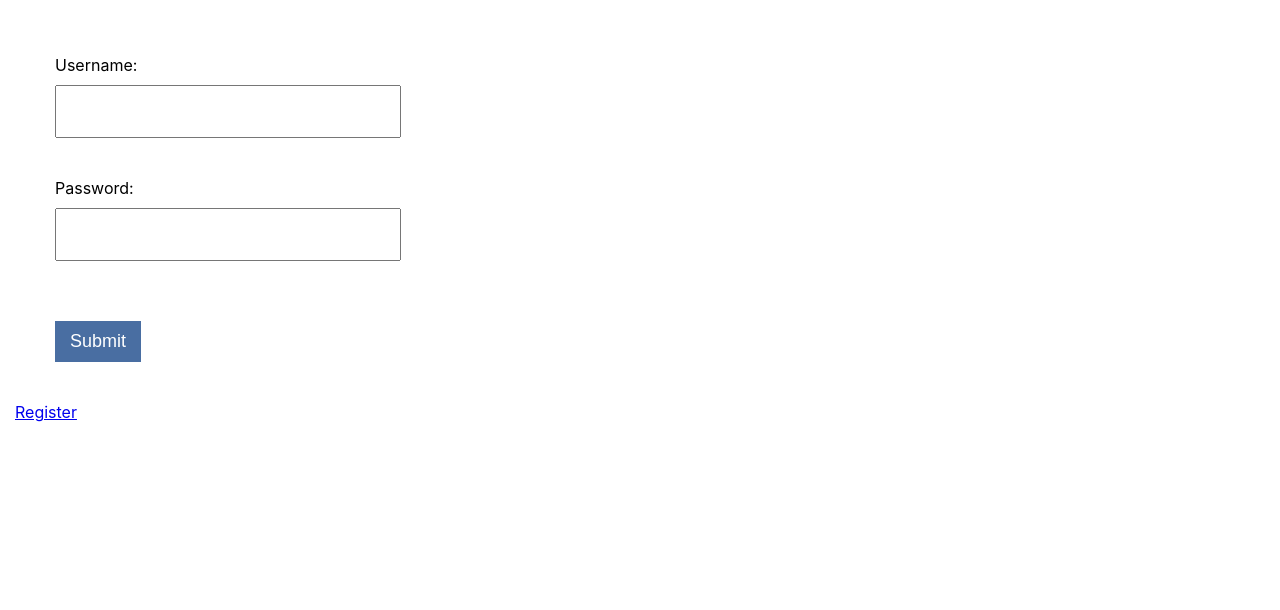
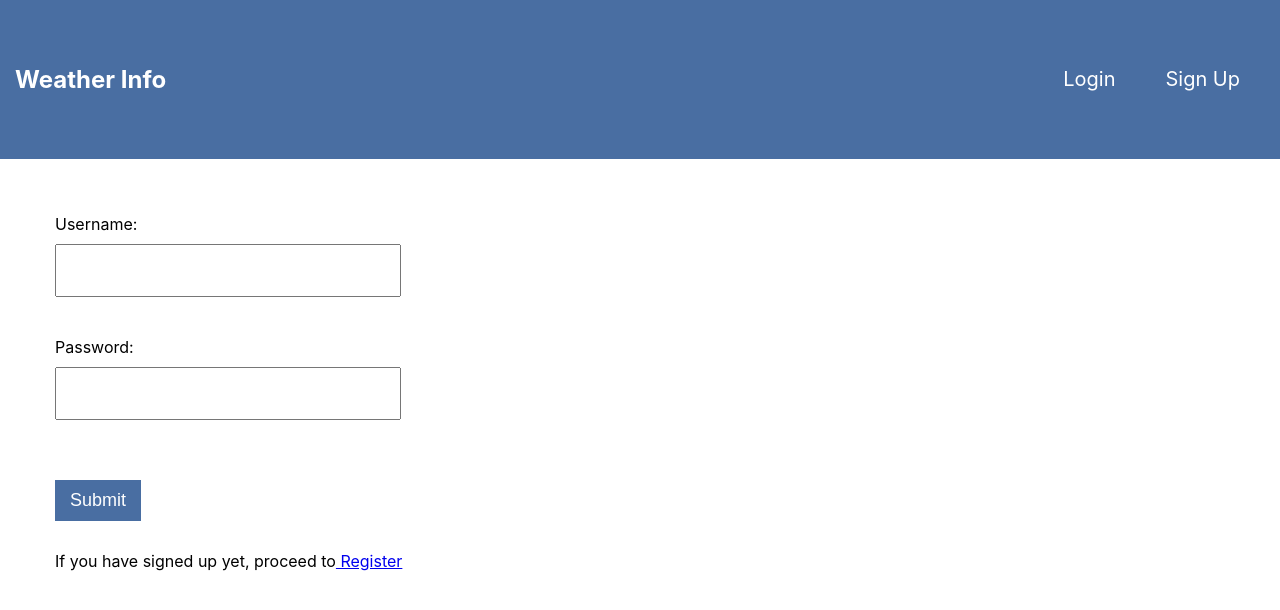
Before and after one commit to beksssK/weather-app, a React (Create React App) app: page /login in a window 1280 px wide. Shown: the top 610 px of the page. Built offline with nearby package versions, Linux system fonts and the light colour scheme.

Commit message:
authorization

```diff
--- a/src/App.js
+++ b/src/App.js
@@ -5,21 +5,36 @@ import { BrowserRouter, Route, Routes } from "react-router-dom";
 import Dashboard from "./pages/Dashboard/Dashboard";
 import Login from "./pages/Auth/Login";
 import Detailed from "./pages/Detailed/Detailed";
-import Auth from "./components/Auth/Auth";
 import Register from "./pages/Auth/Register";
+import Layout from "./components/Layout";
+import PrivateRoute from "./components/PrivateRoute/PrivateRoute";
 
 function App() {
   return (
     <Provider store={store}>
       <BrowserRouter>
-        <Auth>
+        <Layout>
           <Routes>
-            <Route path="/" element={<Dashboard />} />
+            <Route
+              path="/"
+              element={
+                <PrivateRoute>
+                  <Dashboard />
+                </PrivateRoute>
+              }
+            />
+            <Route
+              path="/detailed"
+              element={
+                <PrivateRoute>
+                  <Detailed />
+                </PrivateRoute>
+              }
+            />
             <Route path="/login" element={<Login />} />
-            <Route path="/detailed" element={<Detailed />} />
             <Route path="/register" element={<Register />} />
           </Routes>
-        </Auth>
+        </Layout>
       </BrowserRouter>
     </Provider>
   );
--- a/src/components/Auth/Auth.jsx
+++ /dev/null
@@ -1,16 +0,0 @@
-import React, { useEffect } from "react";
-import { useSelector } from "react-redux";
-import { useNavigate } from "react-router-dom";
-
-const Auth = ({ children }) => {
-  const { authorized } = useSelector((state) => state.user);
-  const navigate = useNavigate();
-  useEffect(() => {
-    if (!authorized) {
-      navigate("/login");
-    }
-  }, [authorized, navigate]);
-  return <>{children}</>;
-};
-
-export default Auth;
--- /dev/null
+++ b/src/components/Header/Header.jsx
@@ -0,0 +1,39 @@
+import React from "react";
+import "./index.scss";
+import { NavLink } from "react-router-dom";
+import { useSelector } from "react-redux";
+
+const Header = () => {
+  const { user } = useSelector((state) => state.user);
+  return (
+    <header className="header">
+      <div className="container">
+        <nav className="header__content">
+          <div className="logo">
+            <h2>Weather Info</h2>
+          </div>
+          <nav className="main-nav">
+            <ul className="main-nav__items">
+              {!user && (
+                <>
+                  <li className="main-nav__item">
+                    <NavLink className="main-nav__link" to="/login">
+                      Login
+                    </NavLink>
+                  </li>
+                  <li className="main-nav__item">
+                    <NavLink className="main-nav__link" to="/register">
+                      Sign Up
+                    </NavLink>
+                  </li>
+                </>
+              )}
+            </ul>
+          </nav>
+        </nav>
+      </div>
+    </header>
+  );
+};
+
+export default Header;
--- /dev/null
+++ b/src/components/Header/index.scss
@@ -0,0 +1,28 @@
+.header {
+  background-color: #496ea2;
+  padding: 30px 0;
+  color: #fff;
+  &__content {
+    display: flex;
+    justify-content: space-between;
+  }
+}
+
+.main-nav {
+  display: flex;
+  align-items: center;
+  &__items {
+    padding: 0;
+    margin: 0;
+  }
+  &__item {
+    display: inline-block;
+    padding: 0 15px;
+  }
+  &__link {
+    font-size: 20px;
+    color: #fff;
+    text-decoration: none;
+    padding: 10px;
+  }
+}
--- /dev/null
+++ b/src/components/Layout.jsx
@@ -0,0 +1,13 @@
+import React from "react";
+import Header from "./Header/Header";
+
+const Layout = ({ children }) => {
+  return (
+    <div className="layout">
+      <Header />
+      <main>{children}</main>
+    </div>
+  );
+};
+
+export default Layout;
--- /dev/null
+++ b/src/components/PrivateRoute/PrivateRoute.jsx
@@ -0,0 +1,22 @@
+import React, { useEffect } from "react";
+import { useDispatch } from "react-redux";
+import { useNavigate } from "react-router-dom";
+import { initializeAuth } from "../../services/initializeAuth";
+import { authorize } from "../../store/userSlice";
+
+const PrivateRoute = ({ children }) => {
+  const dispatch = useDispatch();
+  const navigate = useNavigate();
+  useEffect(() => {
+    const userAuth = initializeAuth();
+    if (userAuth) {
+      dispatch(authorize(userAuth));
+    } else {
+      navigate("/login");
+    }
+  }, [navigate, dispatch]);
+
+  return <>{children}</>;
+};
+
+export default PrivateRoute;
--- a/src/pages/Auth/Login.jsx
+++ b/src/pages/Auth/Login.jsx
@@ -17,13 +17,14 @@ const Login = () => {
   const navigate = useNavigate();
   const submitForm = useCallback(
     (values, { setSubmitting, setFieldError }) => {
-      const error = loginUser(values);
-      setFieldError("generalError", error);
+      const response = loginUser(values);
       setSubmitting(false);
-      if (!error) {
-        dispatch(authorize());
-        navigate("/");
+      if (response.errorMessage) {
+        setFieldError("generalError", response.errorMessage);
+        return;
       }
+      dispatch(authorize(response.user));
+      navigate("/");
     },
     [navigate, dispatch]
   );
@@ -77,8 +78,11 @@ const Login = () => {
             </Form>
           )}
         </Formik>
+        <div style={{ marginTop: 30 }}>
+          If you have signed up yet, proceed to
+          <Link to="/register"> Register</Link>
+        </div>
       </div>
-      <Link to="/register">Register</Link>
     </div>
   );
 };
--- /dev/null
+++ b/src/services/initializeAuth.js
@@ -0,0 +1,18 @@
+export const initializeAuth = () => {
+  const user = JSON.parse(localStorage.getItem("user"));
+  if (!user) {
+    return null;
+  }
+  const users = JSON.parse(localStorage.getItem("users"));
+  if (!users) {
+    return null;
+  }
+  const localStorageUser = users.find((u) => u.username === user.username);
+  if (!localStorageUser) {
+    return null;
+  }
+  if (localStorageUser.password !== user.password) {
+    return null;
+  }
+  return user;
+};
--- a/src/services/loginUser.js
+++ b/src/services/loginUser.js
@@ -1,15 +1,20 @@
 export const loginUser = (userData) => {
-  const errorMessage = "Username or password is wrong";
+  const response = {};
   let users = JSON.parse(localStorage.getItem("users"));
   if (!users) {
-    return errorMessage;
+    response.errorMessage = "Username or password is wrong";
+    return response;
   }
-  const user = users.find((u) => u.username === userData.username);
-  if (!user) {
-    return errorMessage;
+  const localStorageUser = users.find((u) => u.username === userData.username);
+  if (!localStorageUser) {
+    response.errorMessage = "Username or password is wrong";
+    return response;
   }
-  if (user.password !== userData.password) {
-    return errorMessage;
+  if (localStorageUser.password !== userData.password) {
+    response.errorMessage = "Username or password is wrong";
+    return response;
   }
-  return null;
+  response.user = localStorageUser;
+  localStorage.setItem("user", JSON.stringify(localStorageUser));
+  return response;
 };
--- a/src/store/userSlice.js
+++ b/src/store/userSlice.js
@@ -1,15 +1,15 @@
 import { createSlice } from "@reduxjs/toolkit";
 
 const initialState = {
-  authorized: false,
+  user: null,
 };
 
 const userSlice = createSlice({
   name: "generalWeather",
   initialState,
   reducers: {
-    authorize: (state) => {
-      state.authorized = true;
+    authorize: (state, action) => {
+      state.user = action.payload;
     },
   },
 });
```
